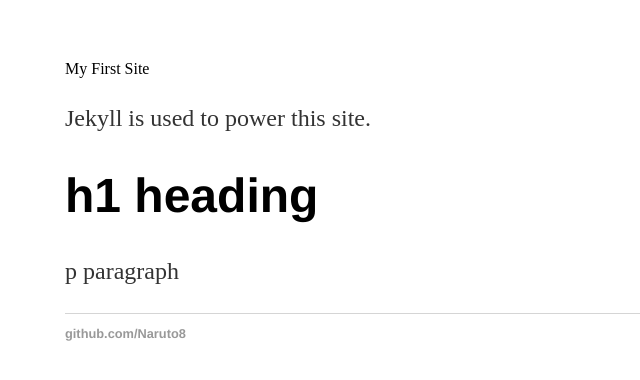
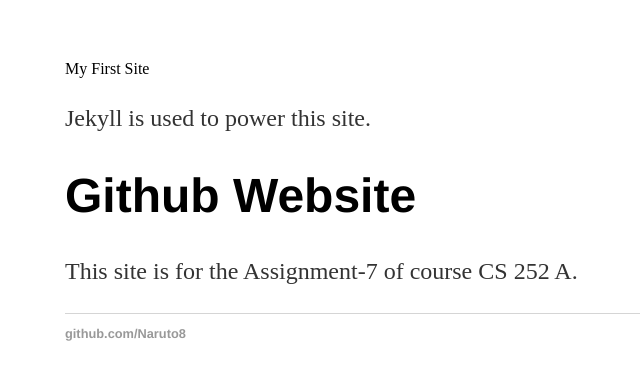
Before and after one commit to Naruto8/Naruto8.github.io, a Jekyll site: the page built from index.html, in a window 1280 px wide. Shown: the top 380 px of the page, without its empty margins (127-767 px from the left). Built offline with Jekyll 4.4.1, drawn with Linux system fonts in a browser that asks for light colours.

Commit message:
Modified
Signed-off-by: Rohith Mukku <rohithmukku@gmail.com>

```diff
--- a/index.html
+++ b/index.html
@@ -3,6 +3,6 @@ layout: default
 title:  My First Site
 ---
 <div class="blurb">
-    <h1>h1 heading</h1>
-    <p>p paragraph</p>
+    <h1>Github Website</h1>
+    <p>This site is for the Assignment-7 of course CS 252 A.</p>
 </div>
```
